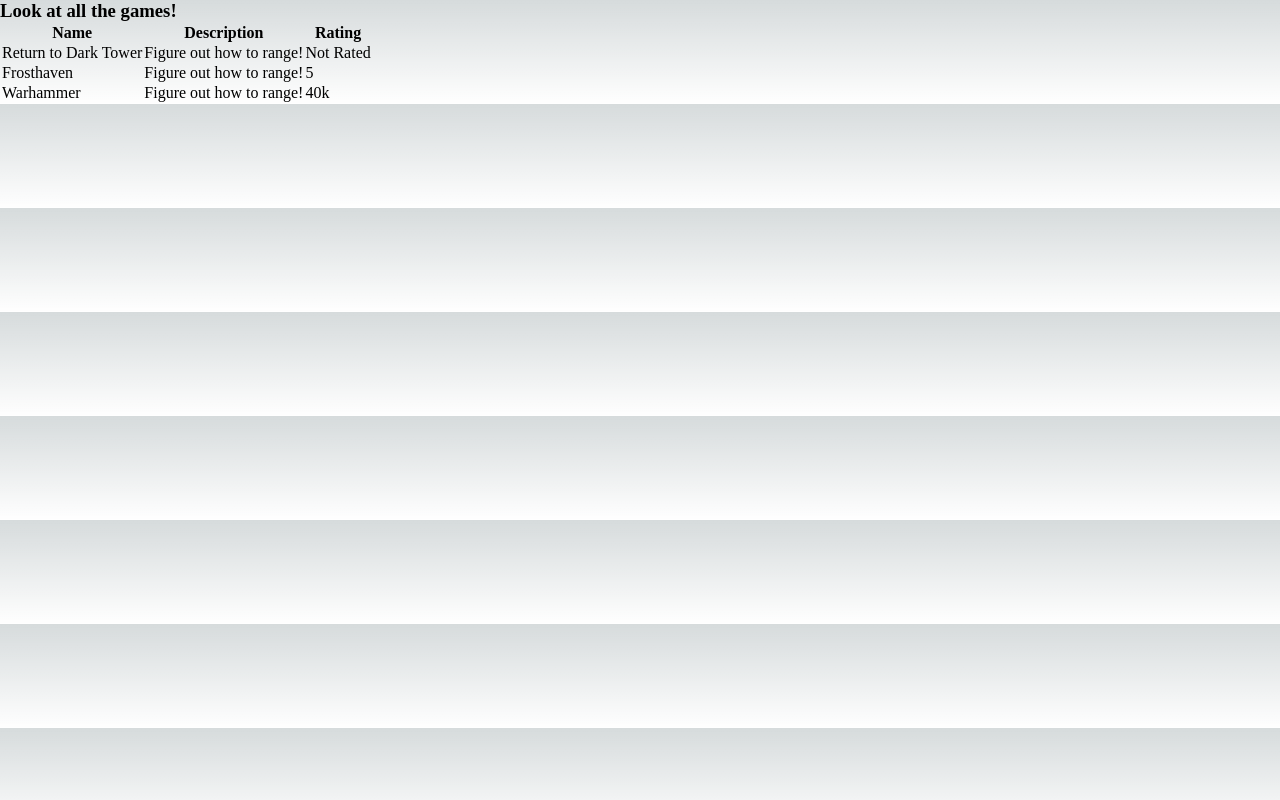
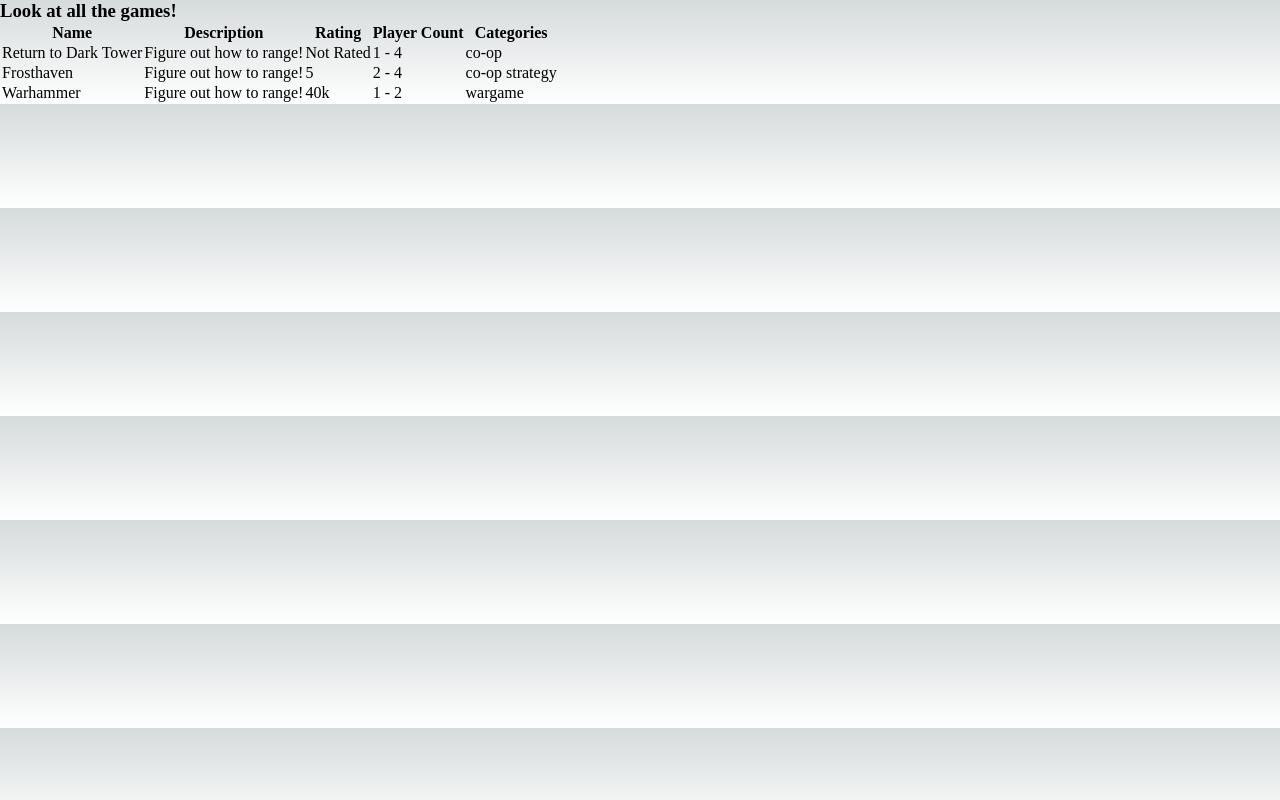
Before and after one commit to kmdunn5/game_records_react, a Next.js app: page /games in a window 1280 px wide. Built offline with nearby package versions, Linux system fonts and the light colour scheme; no server answers.

Commit message:
render table better

```diff
--- a/components/games/table.tsx
+++ b/components/games/table.tsx
@@ -1,12 +1,13 @@
 import React, { useEffect, useState } from 'react'
 import axios from 'axios'
-import Game from '@/models/game'
+import {Game} from '@/models/game'
 import { baseUrl } from '@/baseUrl'
 import GamesRow from './tableRow'
 import { games as seedGames } from '@/seeds'
 
 const GamesTable:React.FC = () => {
   const [games, setGames] = useState<Game[]>(seedGames)
+  // const [games, setGames] = useState<Game[]>([])
 
   // const loadGames = () => {
   //   axios
@@ -20,15 +21,19 @@
 
   // useEffect(() => {
   //   loadGames()
-  // }, [])
+  // }, [games])
 
   return(
     <table>
-      <tr>
-        <th>Name</th>
-        <th>Description</th>
-        <th>Rating</th>
-      </tr>
+      <thead>
+        <tr>
+          <th>Name</th>
+          <th>Description</th>
+          <th>Rating</th>
+          <th>Player Count</th>
+          <th>Categories</th>
+        </tr>
+      </thead>
       {games ?
         games.map((game) => {
           return (
--- a/components/games/tableRow.tsx
+++ b/components/games/tableRow.tsx
@@ -1,6 +1,6 @@
 import React, { useEffect, useState } from 'react'
 import axios from 'axios'
-import Game from '../../models/game'
+import {Game, playerCount} from '../../models/game'
 import Loading from '@/components/loading'
 import { baseUrl } from '@/baseUrl'
 
@@ -12,12 +12,13 @@
 const GamesRow:React.FC<GameRowProps> = ({id, gameJson}) => {
   const [game, setGame] = useState<Game>(gameJson)
 
-  useEffect(() => {
-    axios.get(`${baseUrl}games/${id}`).then((res) => {
-      setGame(res.data);
-    })
-    .catch((error) => console.log(error));
-  })
+  // useEffect(() => {
+  //   axios.get(`${baseUrl}games/${id}`).then((res) => {
+  //     console.log(res.data)
+  //     setGame(res.data);
+  //   })
+  //   .catch((error) => console.log(error));
+  // })
 
   const truncatedDesc = (desc: string | undefined) => {
     if (desc === undefined) {
@@ -30,17 +31,22 @@
   }
 
   return (
-    <>
-      {game ?
-        <tr>
+    <tr>
+      <td>{game.name}</td>
+      <td>{truncatedDesc(game.description)}</td>
+      <td>{game.rating ? game.rating : "Not Rated"}</td>
+      <td>{game.min_players ? playerCount(game) : "No Player count reported"}</td>
+      <td>{game.category ? game.category : ""}</td>
+      {/* {game ?
+        <>
           <td>{game.name}</td>
           <td>{truncatedDesc(game.description)}</td>
           <td>{game.rating ? game.rating : "Not Rated"}</td>
-        </tr>
+        </>
         :
         <Loading/>
-      }
-    </>
+      } */}
+    </tr>
   )
 }
 
--- a/models/game.ts
+++ b/models/game.ts
@@ -1,6 +1,11 @@
-export default interface Game {
+export interface Game {
   id: number
   name: string
   description?: string
   rating?: string
+  min_players?: number
+  max_players?: number
+  category?: string
 }
+
+export const playerCount = (game:Game) => `${game.min_players} - ${game.max_players}`
--- a/seeds.ts
+++ b/seeds.ts
@@ -1,21 +1,31 @@
-import Game from "./models/game";
+import {Game} from "./models/game";
 
 export const games:Game[] = [
   {
     id: 1,
     name: "Return to Dark Tower",
-    description: "Fantasy pandemic, but with a cool app"
+    description: "Fantasy pandemic, but with a cool app",
+    min_players: 1,
+    max_players: 4,
+    category: "co-op"
+
   },
   {
     id: 2,
     name: "Frosthaven",
     description: "D&D with cards",
-    rating: "5"
+    rating: "5",
+    min_players: 2,
+    max_players: 4,
+    category: "co-op strategy"
   },
   {
     id: 3,
     name: "Warhammer",
     description: "War game with minis",
-    rating: "40k"
+    rating: "40k",
+    min_players: 1,
+    max_players: 2,
+    category: "wargame"
   },
 ]
```
